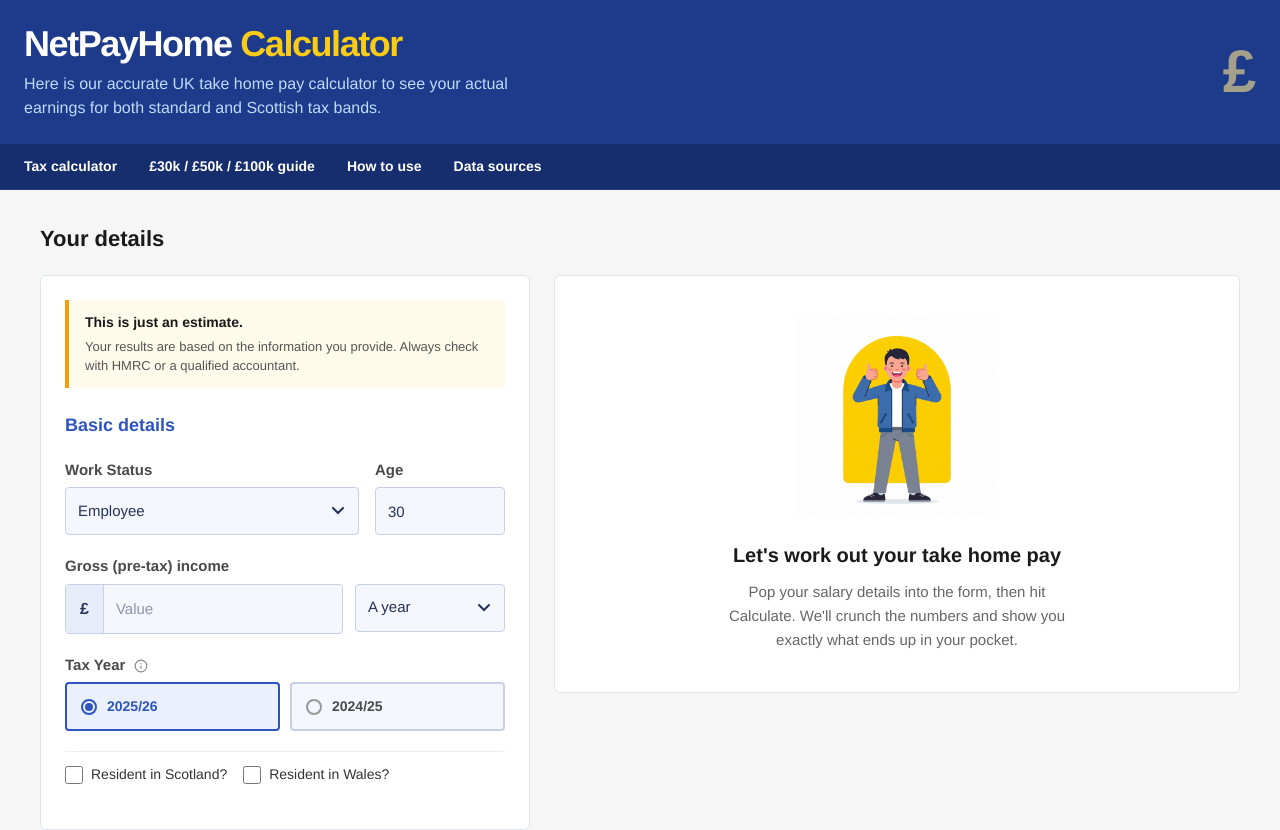
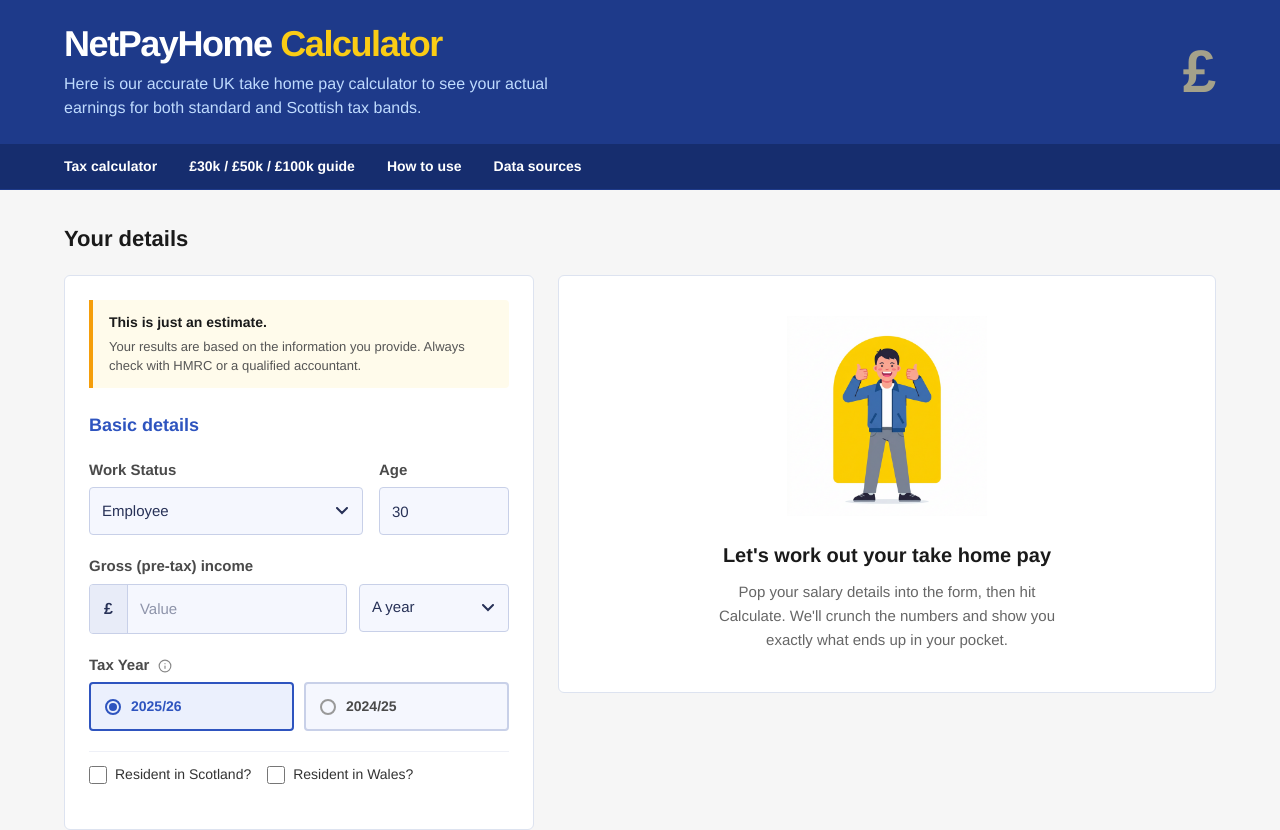
Before and after one commit to dsrashmika-prog/uktaxcal, a Next.js app: page / in a window 1280 px wide. Shown: the top 830 px of the page. Built offline with nearby package versions, Linux system fonts and the light colour scheme.

Commit message:
style: align left edge of header, nav, main, and footer uniformly to 1200px container

```diff
--- a/src/app/about/page.tsx
+++ b/src/app/about/page.tsx
@@ -18,7 +18,7 @@
         <div className="min-h-screen bg-slate-50 font-sans text-slate-800 selection:bg-[#1e3a8a] selection:text-white">
             {/* ===== HEADER (Standardised) ===== */}
             <header style={{ background: "#1e3a8a", color: "white" }}>
-                <div style={{ maxWidth: "1280px", margin: "0 auto", padding: "24px 24px" }}>
+                <div style={{ maxWidth: "1200px", margin: "0 auto", padding: "24px 24px" }}>
                     <div style={{ display: "flex", alignItems: "center", justifyContent: "space-between", gap: "16px" }}>
                         <div style={{ flex: 1 }}>
                             <Link href="/" style={{ textDecoration: 'none' }}>
@@ -33,8 +33,8 @@
             </header>
 
             {/* ===== NAV STRIP ===== */}
-            <nav style={{ background: "#162d6e", color: "white", borderBottom: "1px solid #1e3a8a", padding: "12px 24px" }}>
-                <div style={{ maxWidth: "1280px", margin: "0 auto", display: "flex", gap: "32px", overflowX: "auto", whiteSpace: "nowrap" }}>
+            <nav style={{ background: "#162d6e", color: "white", borderBottom: "1px solid #1e3a8a", padding: "12px 0" }}>
+                <div style={{ maxWidth: "1200px", margin: "0 auto", padding: "0 24px", display: "flex", gap: "32px", overflowX: "auto", whiteSpace: "nowrap" }}>
                     <Link href="/" style={{ color: "white", textDecoration: "none", fontWeight: 600, fontSize: "14px" }}>
                         Tax calculator
                     </Link>
--- a/src/app/how-to/page.tsx
+++ b/src/app/how-to/page.tsx
@@ -21,7 +21,7 @@
         <div className="min-h-screen bg-slate-50 flex flex-col font-sans">
             {/* ===== HEADER (Standardised) ===== */}
             <header style={{ background: "#1e3a8a", color: "white" }}>
-                <div style={{ maxWidth: "1280px", margin: "0 auto", padding: "24px 24px" }}>
+                <div style={{ maxWidth: "1200px", margin: "0 auto", padding: "24px 24px" }}>
                     <div style={{ display: "flex", alignItems: "center", justifyContent: "space-between", gap: "16px" }}>
                         <div style={{ flex: 1 }}>
                             <Link href="/" style={{ textDecoration: 'none' }}>
@@ -36,8 +36,8 @@
             </header>
 
             {/* ===== NAV STRIP ===== */}
-            <nav style={{ background: "#162d6e", color: "white", borderBottom: "1px solid #1e3a8a", padding: "12px 24px" }}>
-                <div style={{ maxWidth: "1280px", margin: "0 auto", display: "flex", gap: "32px", overflowX: "auto", whiteSpace: "nowrap" }}>
+            <nav style={{ background: "#162d6e", color: "white", borderBottom: "1px solid #1e3a8a", padding: "12px 0" }}>
+                <div style={{ maxWidth: "1200px", margin: "0 auto", padding: "0 24px", display: "flex", gap: "32px", overflowX: "auto", whiteSpace: "nowrap" }}>
                     <Link href="/" style={{ color: "white", textDecoration: "none", fontWeight: 600, fontSize: "14px" }}>
                         Tax calculator
                     </Link>
--- a/src/app/page.tsx
+++ b/src/app/page.tsx
@@ -156,7 +156,7 @@
 
       {/* ===== HEADER (unchanged) ===== */}
       <header style={{ background: "#1e3a8a", color: "white" }}>
-        <div style={{ maxWidth: "1280px", margin: "0 auto", padding: "24px 24px" }}>
+        <div style={{ maxWidth: "1200px", margin: "0 auto", padding: "24px 24px" }}>
           <div style={{ display: "flex", alignItems: "center", justifyContent: "space-between", gap: "16px" }}>
             <div style={{ flex: 1 }}>
               <h1 style={{ fontSize: "clamp(28px, 5vw, 36px)", fontWeight: 800, letterSpacing: "-0.04em", marginBottom: "8px", lineHeight: 1.1 }}>
@@ -173,8 +173,8 @@
       </header>
 
       {/* ===== NAV STRIP ===== */}
-      <nav style={{ background: "#162d6e", color: "white", borderBottom: "1px solid #1e3a8a", padding: "12px 24px" }}>
-        <div style={{ maxWidth: "1280px", margin: "0 auto", display: "flex", gap: "32px", overflowX: "auto", whiteSpace: "nowrap" }}>
+      <nav style={{ background: "#162d6e", color: "white", borderBottom: "1px solid #1e3a8a", padding: "12px 0" }}>
+        <div style={{ maxWidth: "1200px", margin: "0 auto", padding: "0 24px", display: "flex", gap: "32px", overflowX: "auto", whiteSpace: "nowrap" }}>
           <Link href="/" style={{ color: "white", textDecoration: "none", fontWeight: 600, fontSize: "14px" }} onMouseOver={e => (e.currentTarget.style.color = "#facc15")} onMouseOut={e => (e.currentTarget.style.color = "white")}>
             Tax calculator
           </Link>
@@ -191,8 +191,8 @@
       </nav>
 
       {/* ===== MAIN ===== */}
-      <main style={{ flex: 1, padding: "32px 24px" }}>
-        <div style={{ maxWidth: "1200px", margin: "0 auto" }}>
+      <main style={{ flex: 1, padding: "32px 0" }}>
+        <div style={{ maxWidth: "1200px", margin: "0 auto", padding: "0 24px" }}>
 
           {/* "Your details" section heading */}
           <h2 style={{ fontSize: "22px", fontWeight: 700, color: "#1a1a1a", marginBottom: "20px" }}>Your details</h2>
--- a/src/app/privacy/page.tsx
+++ b/src/app/privacy/page.tsx
@@ -14,7 +14,7 @@
         <div className="min-h-screen bg-slate-50 font-sans text-slate-800 selection:bg-[#1e3a8a] selection:text-white flex flex-col">
             {/* ===== HEADER (Standardised) ===== */}
             <header style={{ background: "#1e3a8a", color: "white" }}>
-                <div style={{ maxWidth: "1280px", margin: "0 auto", padding: "24px 24px" }}>
+                <div style={{ maxWidth: "1200px", margin: "0 auto", padding: "24px 24px" }}>
                     <div style={{ display: "flex", alignItems: "center", justifyContent: "space-between", gap: "16px" }}>
                         <div style={{ flex: 1 }}>
                             <Link href="/" style={{ textDecoration: 'none' }}>
@@ -29,8 +29,8 @@
             </header>
 
             {/* ===== NAV STRIP ===== */}
-            <nav style={{ background: "#162d6e", color: "white", borderBottom: "1px solid #1e3a8a", padding: "12px 24px" }}>
-                <div style={{ maxWidth: "1280px", margin: "0 auto", display: "flex", gap: "32px", overflowX: "auto", whiteSpace: "nowrap" }}>
+            <nav style={{ background: "#162d6e", color: "white", borderBottom: "1px solid #1e3a8a", padding: "12px 0" }}>
+                <div style={{ maxWidth: "1200px", margin: "0 auto", padding: "0 24px", display: "flex", gap: "32px", overflowX: "auto", whiteSpace: "nowrap" }}>
                     <Link href="/" style={{ color: "white", textDecoration: "none", fontWeight: 600, fontSize: "14px" }}>
                         Tax calculator
                     </Link>
--- a/src/app/salary-guide/page.tsx
+++ b/src/app/salary-guide/page.tsx
@@ -161,7 +161,7 @@
 
             {/* ===== HEADER (Standardised) ===== */}
             <header style={{ background: "#1e3a8a", color: "white" }}>
-                <div style={{ maxWidth: "1280px", margin: "0 auto", padding: "24px 24px" }}>
+                <div style={{ maxWidth: "1200px", margin: "0 auto", padding: "24px 24px" }}>
                     <div style={{ display: "flex", alignItems: "center", justifyContent: "space-between", gap: "16px" }}>
                         <div style={{ flex: 1 }}>
                             <Link href="/" style={{ textDecoration: 'none' }}>
@@ -176,8 +176,8 @@
             </header>
 
             {/* ===== NAV STRIP ===== */}
-            <nav style={{ background: "#162d6e", color: "white", borderBottom: "1px solid #1e3a8a", padding: "12px 24px" }}>
-                <div style={{ maxWidth: "1280px", margin: "0 auto", display: "flex", gap: "32px", overflowX: "auto", whiteSpace: "nowrap" }}>
+            <nav style={{ background: "#162d6e", color: "white", borderBottom: "1px solid #1e3a8a", padding: "12px 0" }}>
+                <div style={{ maxWidth: "1200px", margin: "0 auto", padding: "0 24px", display: "flex", gap: "32px", overflowX: "auto", whiteSpace: "nowrap" }}>
                     <Link href="/" style={{ color: "white", textDecoration: "none", fontWeight: 600, fontSize: "14px" }}>
                         Tax calculator
                     </Link>
--- a/src/app/sources/page.tsx
+++ b/src/app/sources/page.tsx
@@ -20,7 +20,7 @@
         <div className="min-h-screen bg-slate-50 flex flex-col font-sans">
             {/* ===== HEADER (Standardised) ===== */}
             <header style={{ background: "#1e3a8a", color: "white" }}>
-                <div style={{ maxWidth: "1280px", margin: "0 auto", padding: "24px 24px" }}>
+                <div style={{ maxWidth: "1200px", margin: "0 auto", padding: "24px 24px" }}>
                     <div style={{ display: "flex", alignItems: "center", justifyContent: "space-between", gap: "16px" }}>
                         <div style={{ flex: 1 }}>
                             <Link href="/" style={{ textDecoration: 'none' }}>
@@ -35,8 +35,8 @@
             </header>
 
             {/* ===== NAV STRIP ===== */}
-            <nav style={{ background: "#162d6e", color: "white", borderBottom: "1px solid #1e3a8a", padding: "12px 24px" }}>
-                <div style={{ maxWidth: "1280px", margin: "0 auto", display: "flex", gap: "32px", overflowX: "auto", whiteSpace: "nowrap" }}>
+            <nav style={{ background: "#162d6e", color: "white", borderBottom: "1px solid #1e3a8a", padding: "12px 0" }}>
+                <div style={{ maxWidth: "1200px", margin: "0 auto", padding: "0 24px", display: "flex", gap: "32px", overflowX: "auto", whiteSpace: "nowrap" }}>
                     <Link href="/" style={{ color: "white", textDecoration: "none", fontWeight: 600, fontSize: "14px" }}>
                         Tax calculator
                     </Link>
```
